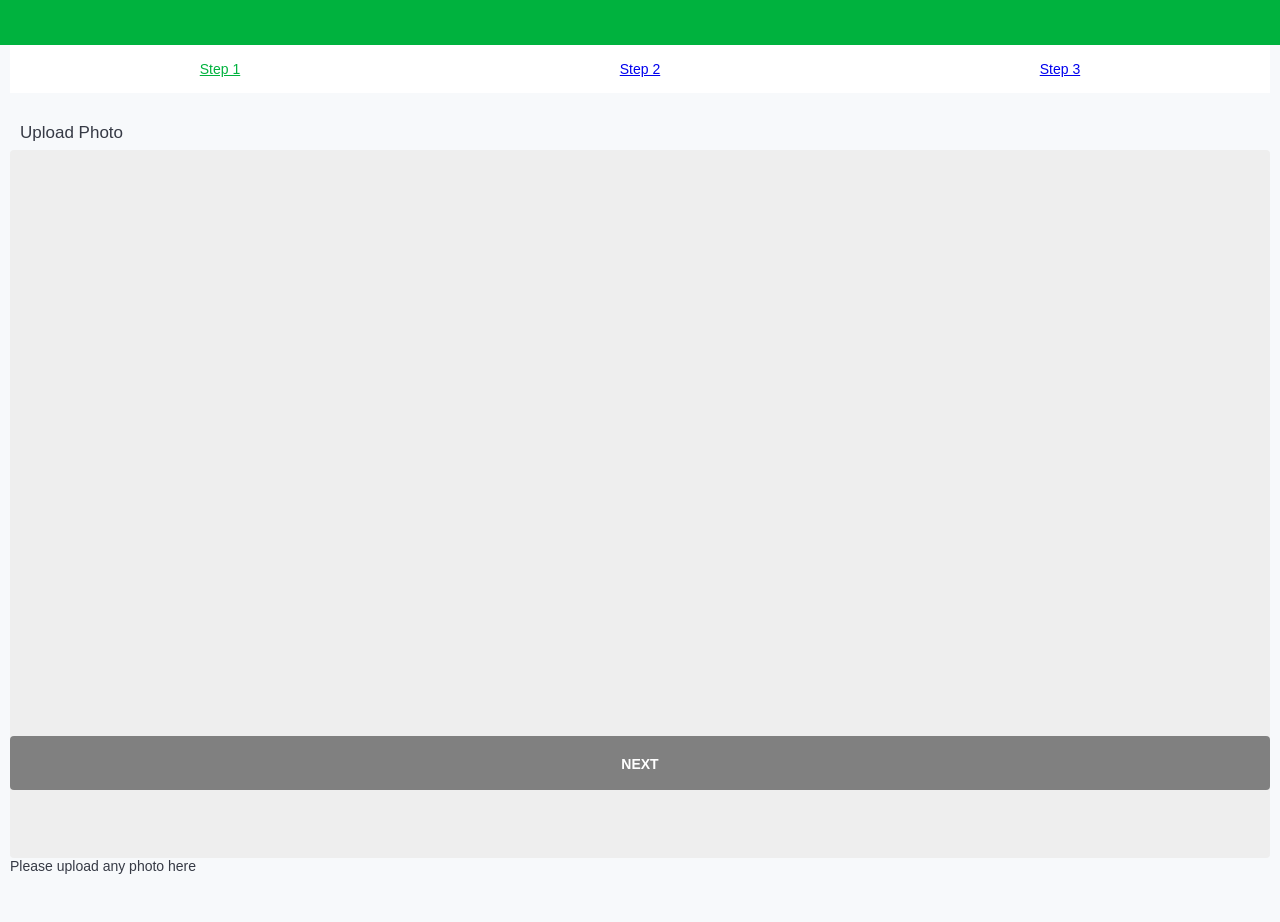
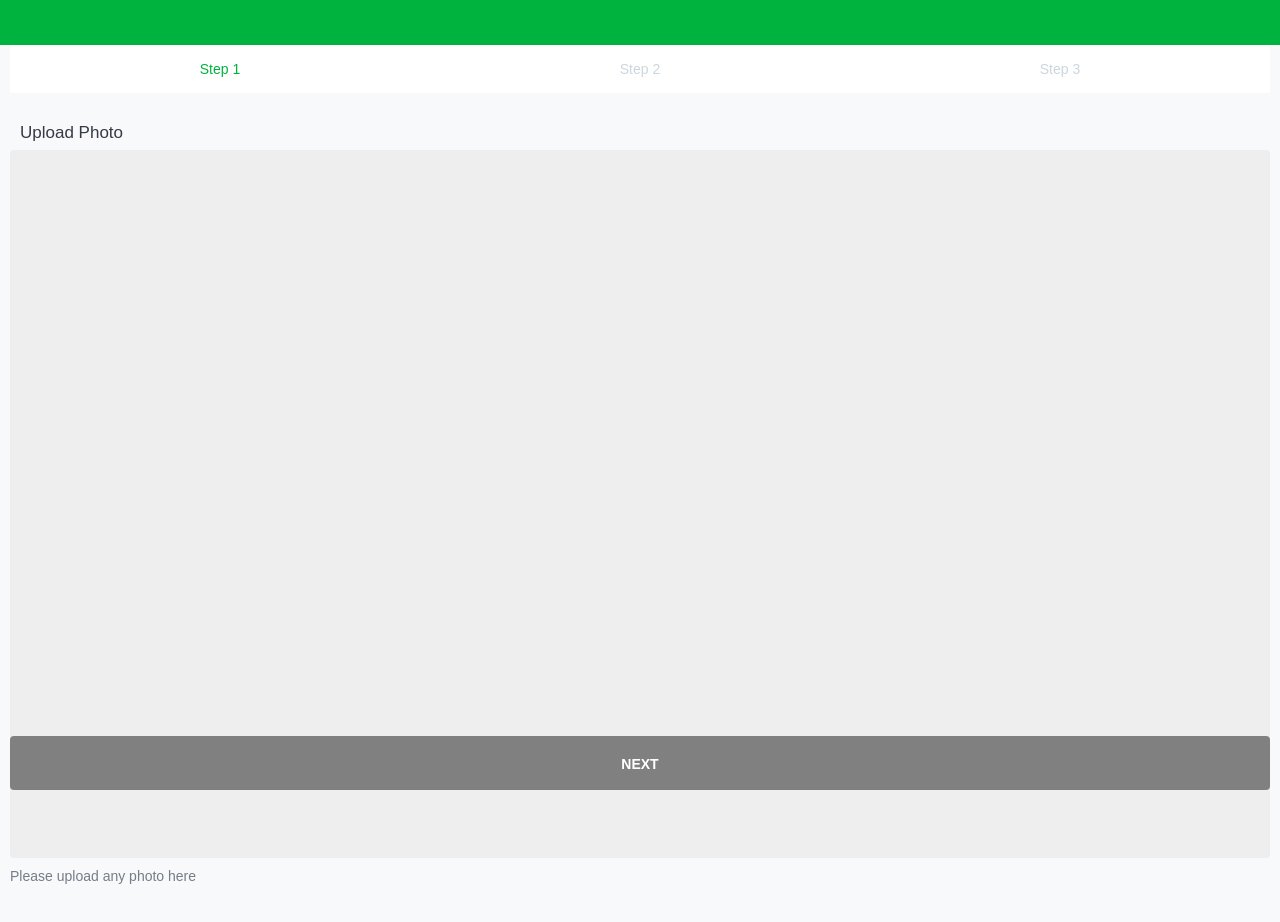
Before and after one commit to philipyoungg/simple-form, a React (Create React App) app: page /#/1 in a window 1280 px wide. Shown: the top 922 px of the page. Built offline with nearby package versions, Linux system fonts and the light colour scheme.

Commit message:
working state for active navigation class

```diff
--- a/src/Complete.jsx
+++ b/src/Complete.jsx
@@ -1,9 +1,9 @@
 import React from "react";
 import Header from "./Header";
 import Steps from "./Steps";
-const Complete = () => (
+const Complete = ({match}) => (
   <div>
-    <Steps />
+    <Steps match={match}/>
     <Header title="Complete" center />
   </div>
 );
--- a/src/FormUserRegistration.jsx
+++ b/src/FormUserRegistration.jsx
@@ -110,7 +110,7 @@ class FormUserRegistration extends React.Component {
           type="tel"
           label="Contact Number"
         />
-      <FixedButton valid={valid} to='/3'/>
+        <FixedButton valid={valid} to="/3" />
       </form>
     );
   }
@@ -121,9 +121,9 @@ FormUserRegistration = reduxForm({
   validate
 })(FormUserRegistration);
 
-const UserRegistrationPage = ({ handleNextPage }) => (
+const UserRegistrationPage = ({ handleNextPage, match }) => (
   <div>
-    <Steps />
+    <Steps match={match} />
     <Header
       title="Your contact information"
       description="Fill in the following details"
--- a/src/PhotoUpload.jsx
+++ b/src/PhotoUpload.jsx
@@ -19,22 +19,22 @@ class PhotoUpload extends React.Component {
   handleImageChange = () => {
     const file = this.refs.imageUpload.files[0];
     const reader = new FileReader();
-    reader.readAsDataURL(file)
+    reader.readAsDataURL(file);
     reader.onloadend = e =>
       this.setState({
         imageUrl: [reader.result],
         errMessage: ""
       });
-
   };
 
   render() {
+    const { match } = this.props;
     const errMessage = this.state.touched && this.state.imageUrl === ""
       ? "You need to upload a photo"
       : "";
     return (
       <div>
-        <Steps />
+        <Steps match={match} />
         <Header title="Upload Photo" errMessage={errMessage} />
         <div
           className="relative aspect-ratio--16x9 bg-light-gray w-100 br2 overflow-hidden"
@@ -50,7 +50,7 @@ class PhotoUpload extends React.Component {
           onChange={this.handleImageChange}
         />
         <FixedButton valid={this.state.imageUrl !== ""} to="/2" />
-        <p style={{ textColorSecondary }}>Please upload any photo here</p>
+        <p style={{ color: textColorSecondary, marginTop: 10 }}>Please upload any photo here</p>
       </div>
     );
   }
--- a/src/Steps.js
+++ b/src/Steps.js
@@ -1,19 +1,34 @@
 import React from "react";
 import { connect } from "react-redux";
-import { colorPrimary } from "./variable";
+import { textColorPrimary, colorPrimary, colorDisabled } from "./variable";
 import { NavLink } from "react-router-dom";
-const Steps = () => (
-  <div style={{paddingBottom: 30}}>
+
+const RegistrationLink = ({ to, label, match, state }) => {
+  var currentState = match.url.replace("/", "");
+  var isFinished = currentState >= state;
+  return (
+    <div className="fl w-third bg-white pv3 black-70 link">
+      <NavLink
+        to={to}
+        activeStyle={{ color: colorPrimary }}
+        style={{
+          color: isFinished ? textColorPrimary : colorDisabled,
+          pointerEvents: "none",
+          textDecoration: "none"
+        }}
+      >
+        {label}
+      </NavLink>
+    </div>
+  );
+};
+
+const Steps = ({ match }) => (
+  <div style={{ paddingBottom: 30 }}>
     <div className="cf tc">
-      <div className="fl w-third bg-white pv3 black-70">
-        <NavLink to="/1" activeStyle={{color: colorPrimary}}>Step 1</NavLink>
-      </div>
-      <div className="fl w-third bg-white pv3 black-70">
-        <NavLink to="/2" activeStyle={{color: colorPrimary}}>Step 2</NavLink>
-      </div>
-      <div className="fl w-third bg-white pv3 black-70">
-        <NavLink to="/3" activeStyle={{color: colorPrimary}}>Step 3</NavLink>
-      </div>
+      <RegistrationLink to="/1" label="Step 1" state="1" match={match} />
+      <RegistrationLink to="/2" label="Step 2" state="2" match={match} />
+      <RegistrationLink to="/3" label="Step 3" state="3" match={match} />
     </div>
   </div>
 );
--- a/src/variable.js
+++ b/src/variable.js
@@ -3,3 +3,4 @@ export const fontSizeSecondary = "12px";
 export const textColorPrimary = "#363A45";
 export const textColorSecondary = "rgb(119, 125, 136)";
 export const colorPrimary = "#00B23E";
+export const colorDisabled = "#CCD6DD"
```
